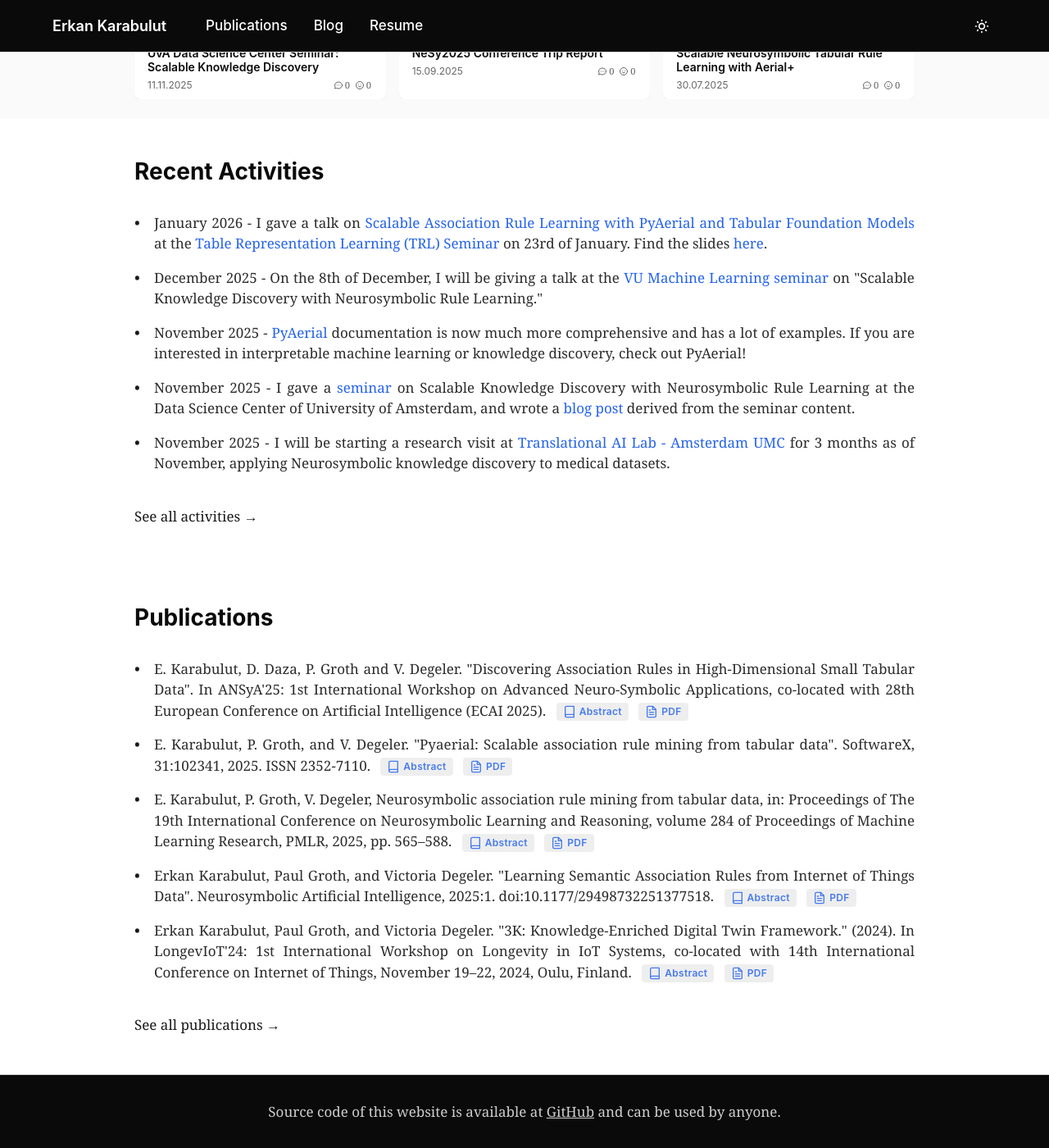
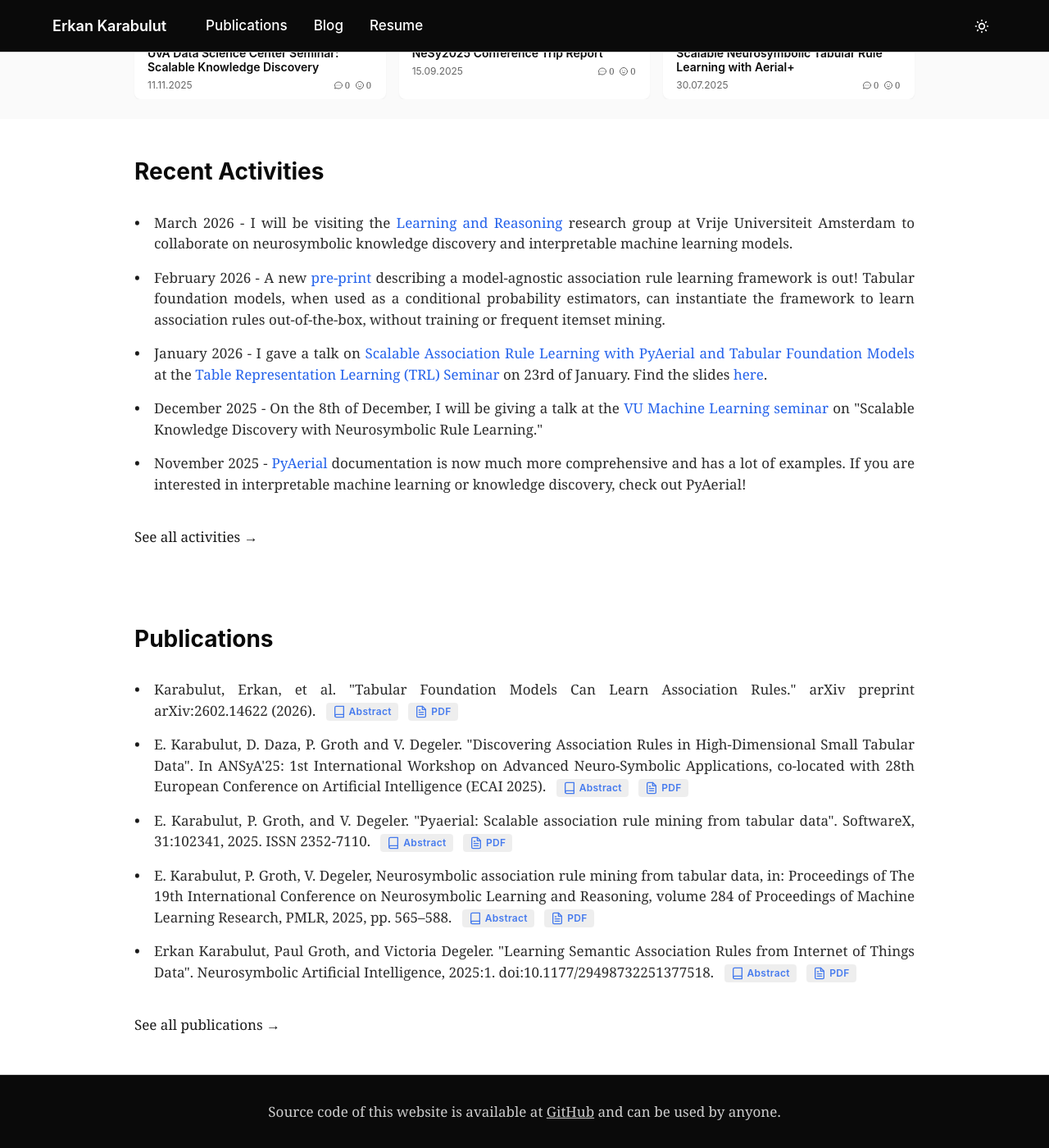
Before and after one commit to erkankarabulut/erkankarabulut.github.io, a Jekyll site: the page built from index.html, in a window 1280 px wide and 1400 px high, scrolled down 716 px. Shown: the whole window at 82% size. Built offline with Jekyll 4.4.1, drawn with Linux system fonts in a browser that asks for light colours; grey boxes are pictures that could not be loaded.

Commit message:
add the latest preprint

```diff
--- a/_data/news.yml
+++ b/_data/news.yml
@@ -1,3 +1,5 @@
+- 'March 2026 - I will be visiting the <a target="_blank" href="https://lr.cs.vu.nl/">Learning and Reasoning</a> research group at Vrije Universiteit Amsterdam to collaborate on neurosymbolic knowledge discovery and interpretable machine learning models.'
+- 'February 2026 - A new <a target="_blank" href="https://arxiv.org/pdf/2602.14622v2">pre-print</a> describing a model-agnostic association rule learning framework is out! Tabular foundation models, when used as a conditional probability estimators, can instantiate the framework to learn association rules out-of-the-box, without training or frequent itemset mining.'
 - 'January 2026 - I gave a talk on <a href="https://www.youtube.com/watch?v=Ef2V-rlebHo" target="_blank">Scalable Association Rule Learning with PyAerial and Tabular Foundation Models</a> at the <a target="_blank" href="https://trl-lab.github.io/trl-seminar/">Table Representation Learning (TRL) Seminar</a> on 23rd of January. Find the slides <a href="pdf/TRL Seminar - Erkan.pdf" target="_blank">here</a>.'
 - 'December 2025 - On the 8th of December, I will be giving a talk at the <a target="_blank" href="https://sites.google.com/view/vumls/home">VU Machine Learning seminar</a> on "Scalable Knowledge Discovery with Neurosymbolic Rule Learning."'
 - 'November 2025 - <a target="_blank" href="https://pyaerial.readthedocs.io/en/latest/index.html">PyAerial</a> documentation is now much more comprehensive and has a lot of examples. If you are interested in interpretable machine learning or knowledge discovery, check out PyAerial!'
--- a/_data/publications.yml
+++ b/_data/publications.yml
@@ -1,3 +1,8 @@
+- year: 2026
+  title: 'Karabulut, Erkan, et al. "Tabular Foundation Models Can Learn Association Rules." arXiv preprint arXiv:2602.14622 (2026).'
+  link: https://arxiv.org/pdf/2602.14622
+  abstract: 'Association Rule Mining (ARM) is a fundamental task for knowledge discovery in tabular data and is widely used in high-stakes decision-making. Classical ARM methods rely on frequent itemset mining, leading to rule explosion and poor scalability, while recent neural approaches mitigate these issues but suffer from degraded performance in low-data regimes. Tabular foundation models (TFMs), pretrained on diverse tabular data with strong in-context generalization, provide a basis for addressing these limitations. We introduce a model-agnostic association rule learning framework that extracts association rules from any conditional probabilistic model over tabular data, enabling us to leverage TFMs. We then introduce TabProbe, an instantiation of our framework that utilizes TFMs as conditional probability estimators to learn association rules out-of-the-box without frequent itemset mining. We evaluate our approach on tabular datasets of varying sizes based on standard ARM rule quality metrics and downstream classification performance. The results show that TFMs consistently produce concise, high-quality association rules with strong predictive performance and remain robust in low-data settings without task-specific training. Source code is available at https://github.com/DiTEC-project/tabprobe.'
+
 - year: 2025
   title: 'E. Karabulut, D. Daza, P. Groth and V. Degeler. "Discovering Association Rules in High-Dimensional Small Tabular Data". In ANSyA''25: 1st International Workshop on Advanced Neuro-Symbolic Applications, co-located with 28th European Conference on Artificial Intelligence (ECAI 2025).'
   link: 'https://ceur-ws.org/Vol-4125/paper_26.pdf'
```
